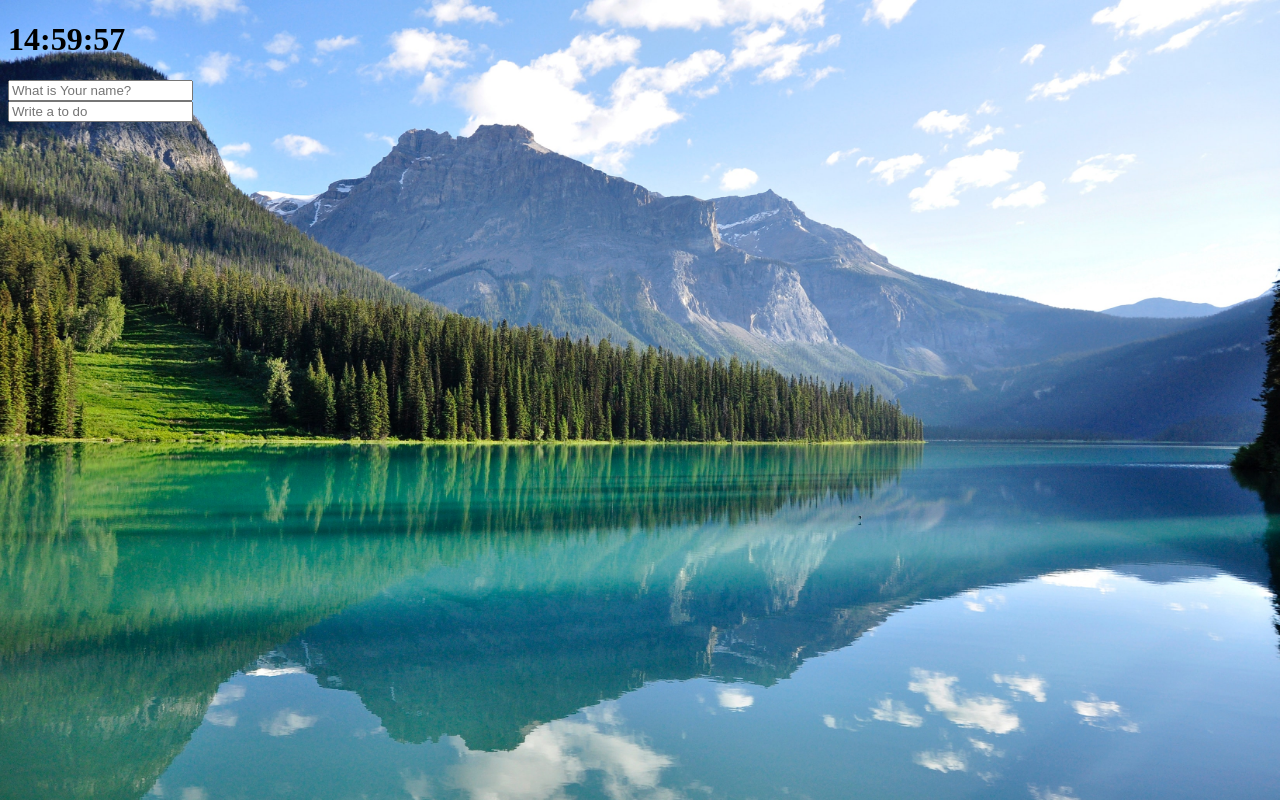
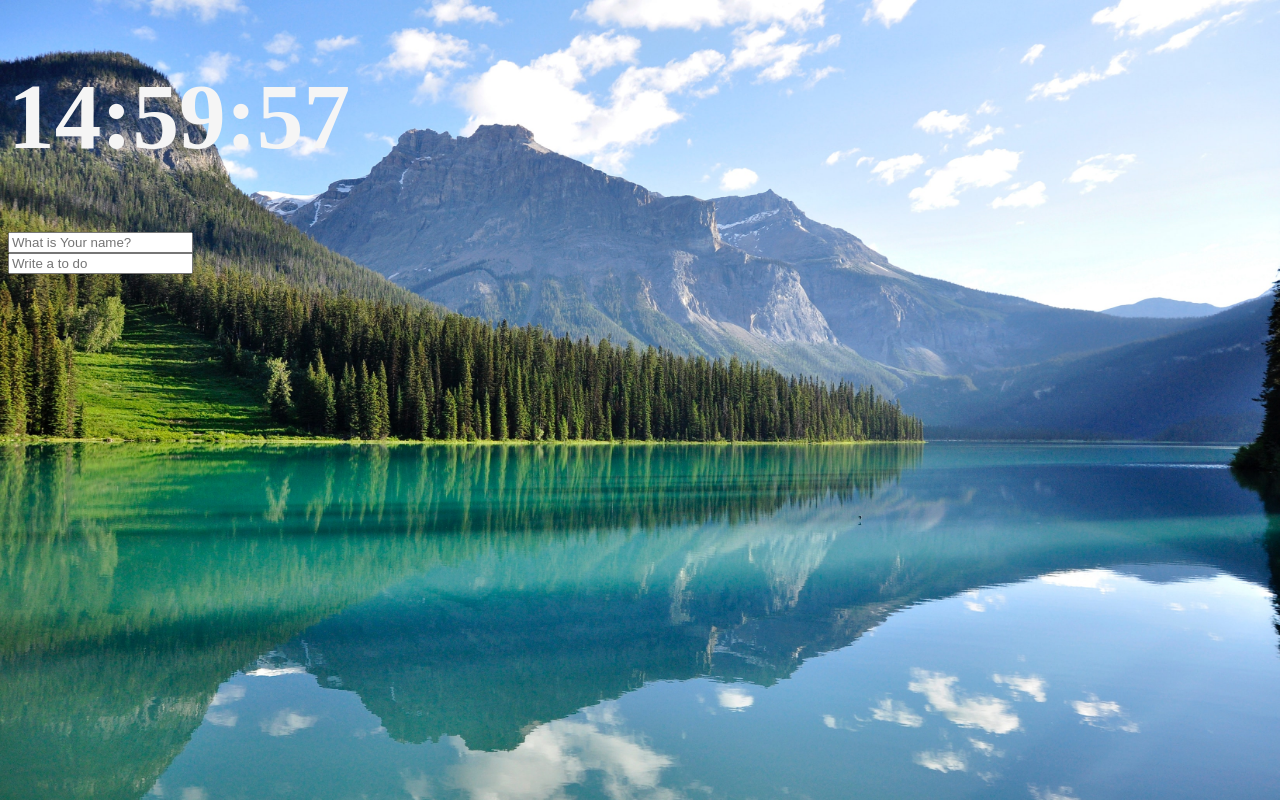
Before and after one commit to kgm7334/VanillaJavaScript, a plain HTML site: page vanillaJS/Momentum/index.html in a window 1280 px wide. Drawn offline with Linux system fonts and the light colour scheme.

Commit message:
Update index.css

```diff
--- a/vanillaJS/Momentum/index.css
+++ b/vanillaJS/Momentum/index.css
@@ -35,6 +35,8 @@ body {
 }
 
 .font-Clock {
+  font-size: 70pt;
+  color: whitesmoke;
 }
 
 .font-Input {
```
